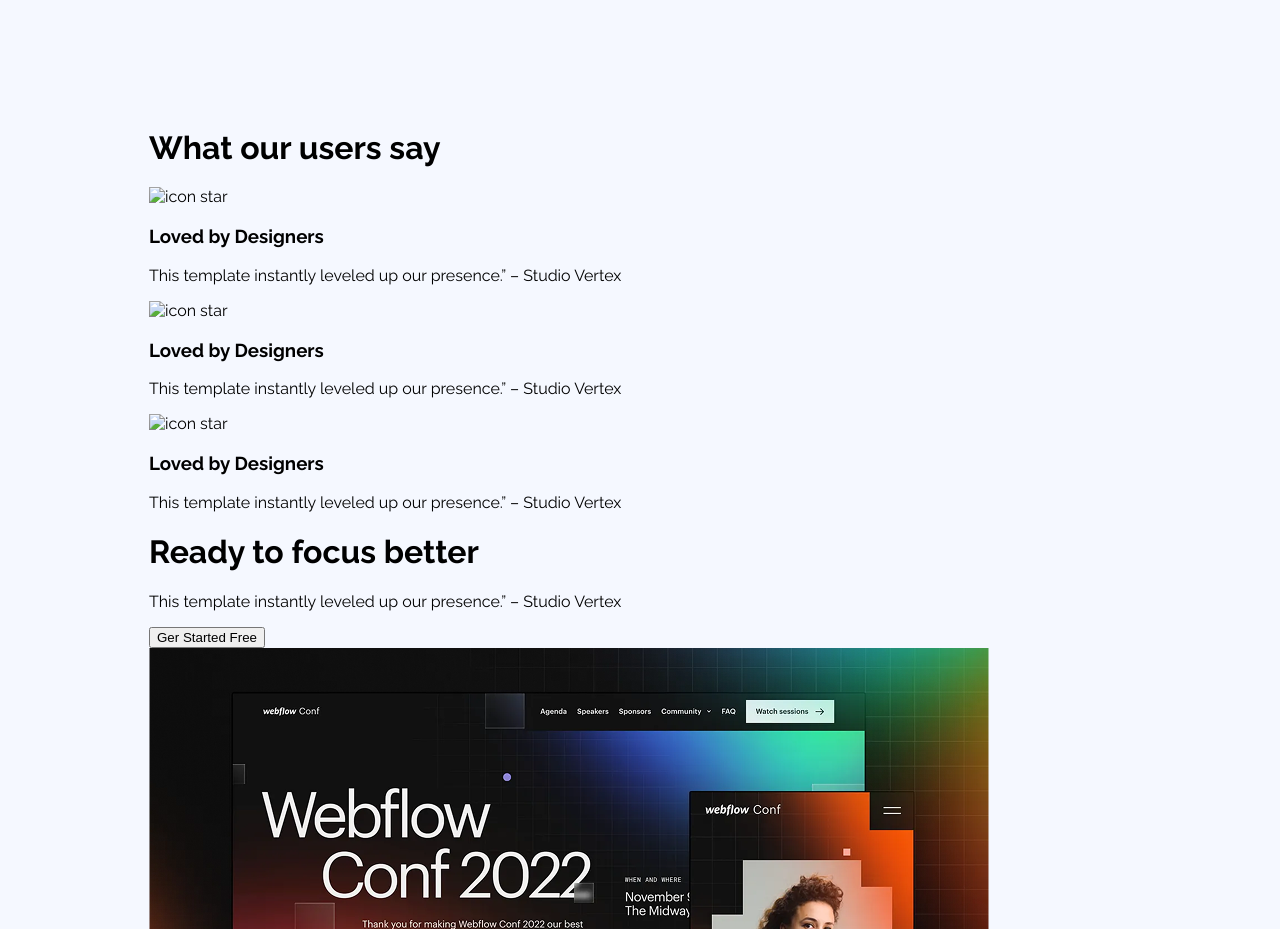
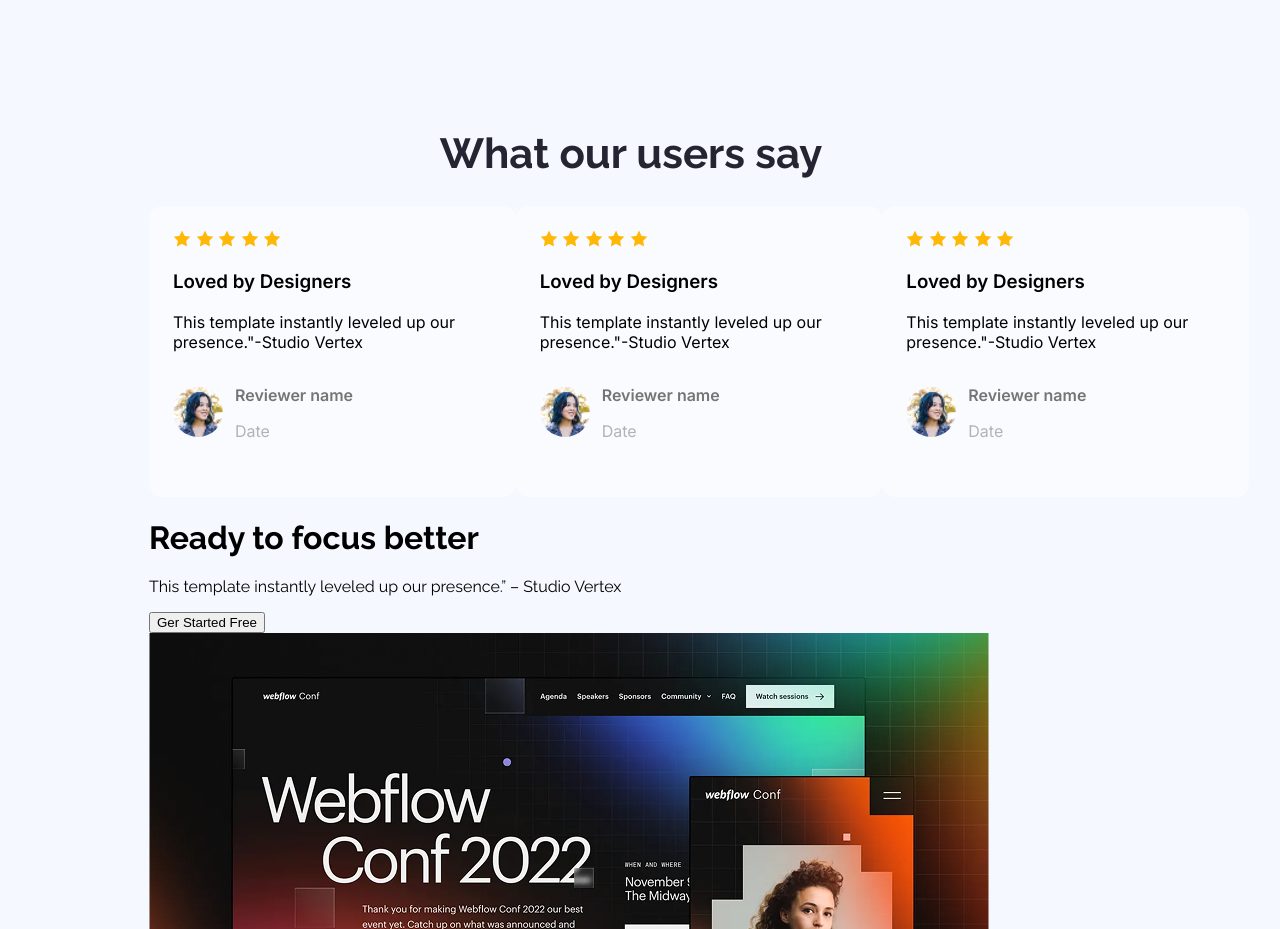
Before and after one commit to Farjana02mim/Fiest-Assignment, a plain HTML site: page index.html in a window 1280 px wide. Shown: the part 1680-2609 px from the top of the page. Drawn offline with Linux system fonts and the light colour scheme; files whose address does not match are found by name.

Commit message:
added card section

```diff
--- a/index.html
+++ b/index.html
@@ -54,25 +54,64 @@
             </div>
         </div>
 
-        <div class="feedback">
-            <h1>What our users say</h1>
-            <div><img src="../First-Assignment/Assets/icon-star.png" alt="icon star">
-            <h3 class="">Loved by Designers</h3>
-            <p class="">This template instantly leveled up our presence.” – Studio Vertex</p>
-        </div>
+        <div class="feedback inter-normal">
+            <h1 class="feedback-title raleway-normal">What our users say</h1>
+            <div class="feedback-container">
+                <div class="container-element">
+                <img class="star" src="icon-star.png" alt="icon star">
+                <img src="icon-star.png" alt="icon star">
+                <img  src="icon-star.png" alt="icon star">
+                <img  src="icon-star.png" alt="icon star">
+                <img  src="icon-star.png" alt="icon star">
+                <h3 class="container-title">Loved by Designers</h3>
+                <p class="cotainer-description">This template instantly leveled up our presence."-Studio Vertex</p>
+                <div class="reviewer">
+                    <img class="avatar" src="avatar.png" alt="">
+                <div class="name-date">
+                <h2>Reviewer name</h2>
+                <p>Date</p>
+                </div>
+                </div>
 
-            <div>
-                <img src="../First-Assignment/Assets/icon-star.png" alt="icon star">
-            <h3 class="">Loved by Designers</h3>
-            <p class="">This template instantly leveled up our presence.” – Studio Vertex</p>
             </div>
 
-            <div>
-                <img src="../First-Assignment/Assets/icon-star.png" alt="icon star">
-            <h3 class="">Loved by Designers</h3>
-            <p class="">This template instantly leveled up our presence.” – Studio Vertex</p>
+            <div class="container-element">
+                <img class="star" src="icon-star.png" alt="icon star">
+                <img src="icon-star.png" alt="icon star">
+                <img  src="icon-star.png" alt="icon star">
+                <img  src="icon-star.png" alt="icon star">
+                <img  src="icon-star.png" alt="icon star">
+                <h3 class="container-title">Loved by Designers</h3>
+                <p class="cotainer-description">This template instantly leveled up our presence."-Studio Vertex</p>
+                <div class="reviewer">
+                    <img class="avatar" src="avatar.png" alt="">
+                <div class="name-date">
+                <h2>Reviewer name</h2>
+                <p>Date</p>
+                </div>
+                </div>
+
             </div>
 
+          <div class="container-element">
+                <img class="star" src="icon-star.png" alt="icon star">
+                <img src="icon-star.png" alt="icon star">
+                <img  src="icon-star.png" alt="icon star">
+                <img  src="icon-star.png" alt="icon star">
+                <img  src="icon-star.png" alt="icon star">
+                <h3 class="container-title">Loved by Designers</h3>
+                <p class="cotainer-description">This template instantly leveled up our presence."-Studio Vertex</p>
+                <div class="reviewer">
+                    <img class="avatar" src="avatar.png" alt="">
+                <div class="name-date">
+                <h2>Reviewer name</h2>
+                <p>Date</p>
+                </div>
+                </div>
+
+            </div>
+
+        </div>
         </div>
 
         <div>
--- a/styles/style.css
+++ b/styles/style.css
@@ -120,3 +120,58 @@ main{
     color: #0000005A;
     font-size: 20px;
 }
+/* feddback style */
+.feedback-title{
+    font-size: 42px;
+    font-weight: bold;
+    color: #252432;
+    text-align: center;
+}
+
+ .feedback-container{
+    display: flex;
+    justify-content: space-between;
+ }
+
+.container-element{
+    border-radius: 14px;
+    padding: 24px;
+    height: 243px;
+    width: 366.67px;
+    background-color: rgba(255, 255, 255, 0.5);
+}
+
+.container-title{
+    font-size: 24;
+    font-weight: 600;
+}
+.cotainer-description{
+    width: 318.67px;
+    height: 44px;
+    font-size: 16px;
+}
+
+.avatar{
+    border-radius: 50%;
+    height: 50px;
+    width: 50px;
+    margin-bottom: 4px;
+}
+
+.reviewer{
+    display: flex;
+    align-items: center;
+    gap: 12px;
+}
+.name-date{
+    justify-content: space-around;
+}
+.name-date h2{
+    color: #757575;
+    font-size: 16px;
+    font-weight: 600;
+}
+.name-date p{
+    color: #B3B3B3;
+    font-size: 16px;
+}
```
Also changed, not shown: avatar.png (added).
